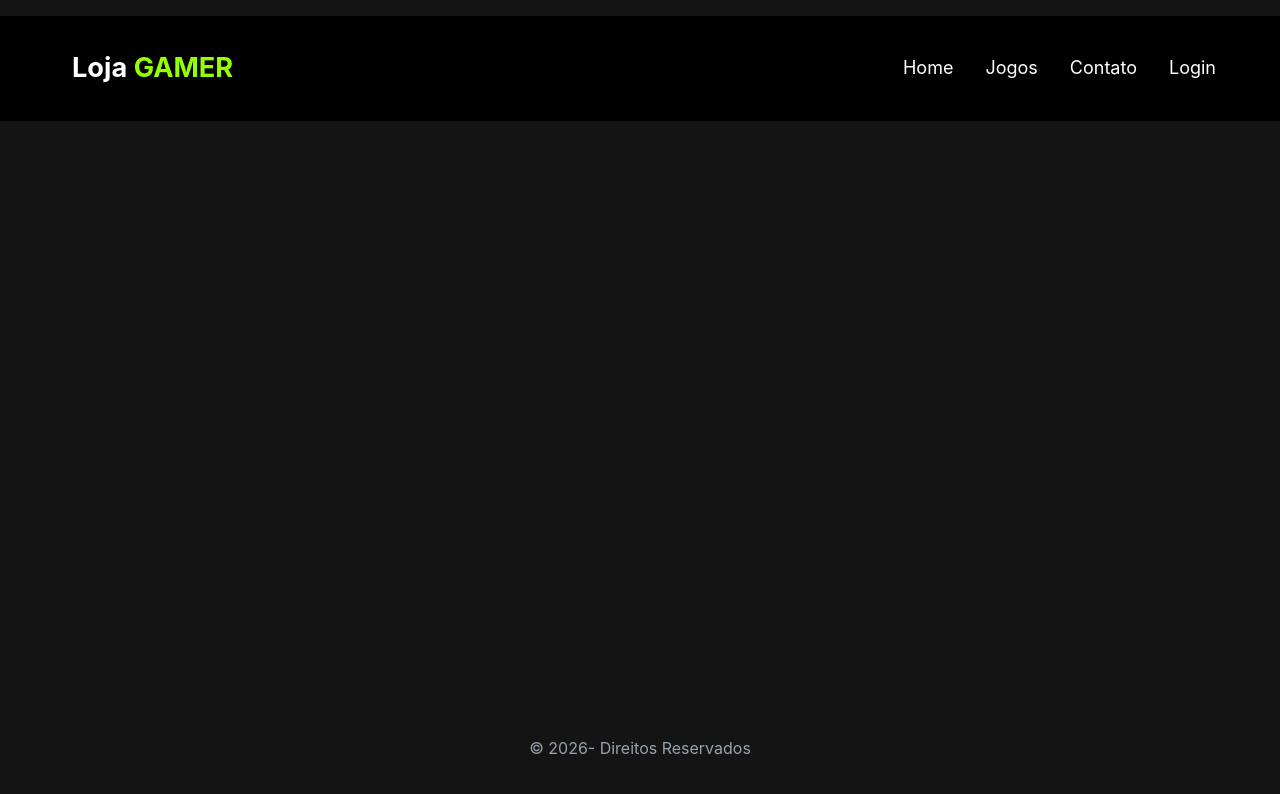
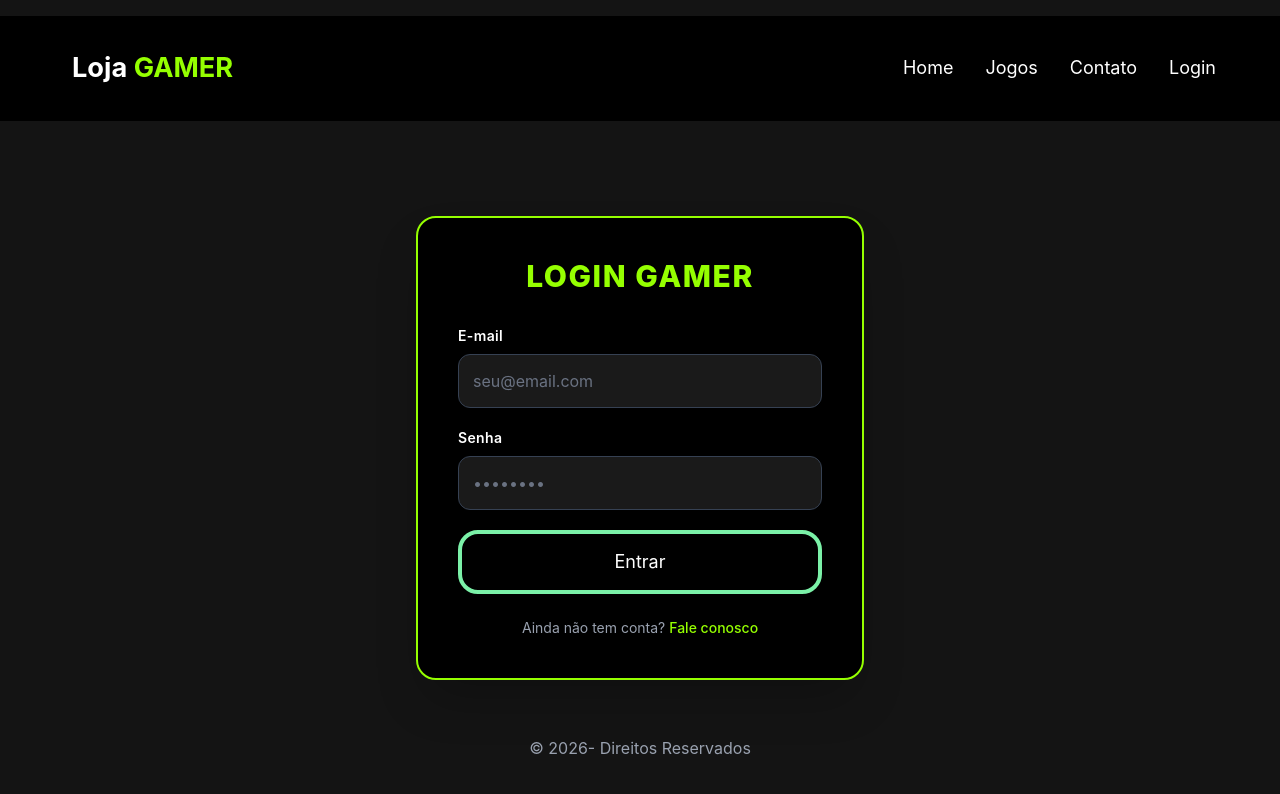
Before and after one commit to danilloroque/lojagamer-1espj, a React (Vite) app: page /login in a window 1280 px wide. Shown: the top 794 px of the page. Built offline with nearby package versions, Linux system fonts and the light colour scheme.

Commit message:
Style: estilizando login e adicionando imagens

```diff
--- a/src/pages/Home.jsx
+++ b/src/pages/Home.jsx
@@ -1,14 +1,16 @@
 import GameCard from "../components/GameCard"
 import imagem_jogo from "../assets/imagem.jpg"
 import imagem_jogo2 from "../assets/imagem2.jpg"
+import imagem_jogo3 from "../assets/imagem3.jpg"
+import imagem_jogo4 from "../assets/imagem4.jpg"
 
 const Home = () => {
 
     const games=[
         {id:1,titulo:"Jogo-01", preco:"R$200,00", imagem:imagem_jogo},
         {id:2,titulo:"Jogo-02", preco:"R$300,00", imagem:imagem_jogo2},
-        {id:3,titulo:"Jogo-03", preco:"R$400,00", imagem:imagem_jogo},
-        {id:4,titulo:"Jogo-04", preco:"R$500,00", imagem:imagem_jogo2}
+        {id:3,titulo:"Jogo-03", preco:"R$400,00", imagem:imagem_jogo3},
+        {id:4,titulo:"Jogo-04", preco:"R$500,00", imagem:imagem_jogo4}
     ];
     return (
         <main className="px-[5%] mt-10 mb-16 grow">
--- a/src/pages/Login.jsx
+++ b/src/pages/Login.jsx
@@ -1,8 +1,68 @@
+import { useState } from "react"
+import { useNavigate, Link } from "react-router-dom"
+
 const Login = () => {
+
+    const[email, setEmail]=useState("");
+    const[senha, setSenha]=useState("");
+
+    const navigate = useNavigate();
+
+
+    const Login =(e)=>{
+        e.preventDefault();
+        alert(`Bem-vindo(a),${email}`)
+        navigate("/");
+    }
+
     return (
-        <>
+        <main className="grow flex items-center justify-center px-4 mt-20 login" >
+            <div className="bg-black p-8 sm:p-10 rounded-[20px] w-full max-w-md shadow-2xl border-2 border-[#95ff00]">
 
-        </>
+                {/* Título com o mesmo estilo neon do site */}
+                <h2 className="text-2xl sm:text-3xl font-extrabold text-[#95ff00] text-center mb-8 uppercase tracking-wider">
+                    Login Gamer
+                </h2>
+
+                <form onSubmit={Login} className="flex flex-col gap-5">
+                    <div>
+                        <label className="block text-white mb-2 text-sm font-semibold tracking-wide">E-mail</label>
+                        <input
+                            type="email"
+                            required
+                            value={email}
+                            onChange={(e) => setEmail(e.target.value)}
+                            placeholder="seu@email.com"
+                            className="w-full p-3.5 rounded-xl bg-[#1a1a1a] text-white border border-gray-700 focus:border-[#95ff00] focus:ring-1 focus:ring-[#95ff00] outline-none transition-all placeholder:text-gray-500"
+                        />
+                    </div>
+
+                    <div>
+                        <label className="block text-white mb-2 text-sm font-semibold tracking-wide">Senha</label>
+                        <input
+                            type="password"
+                            required
+                            value={senha}
+                            onChange={(e) => setSenha(e.target.value)}
+                            placeholder="••••••••"
+                            className="w-full p-3.5 rounded-xl bg-[#1a1a1a] text-white border border-gray-700 focus:border-[#95ff00] focus:ring-1 focus:ring-[#95ff00] outline-none transition-all placeholder:text-gray-500"
+                        />
+                    </div>
+
+                    {/* Botão com o mesmo gradiente e efeito dos cards */}
+                    <button
+                        type="submit"
+                        className=" border-4 border-green-300 t-2 w-full py-3.5 rounded-[20px] text-white text-lg transition-all duration-300 hover:opacity-90 hover:scale-105 hover:text-white cursor-pointer shadow-lg"
+                    >
+                        Entrar
+                    </button>
+                </form>
+
+                <p className="text-center text-gray-400 mt-6 text-sm">
+                    Ainda não tem conta? <Link to="/contato" className="text-[#95ff00] hover:underline font-medium">Fale conosco</Link>
+                </p>
+            </div>
+        </main>
     )
 }
 
```
Also changed, not shown: 2 other files (tests, documents, lock files or other folders).
